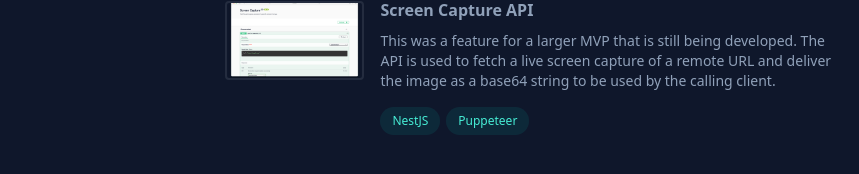
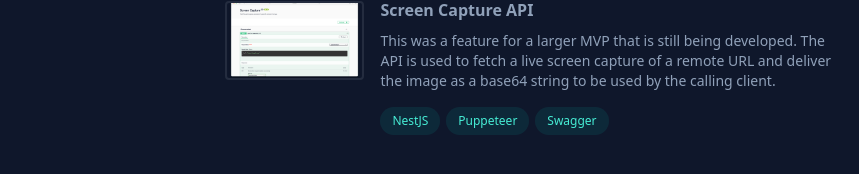
Before and after one commit to dishmael/my-portfolio-site, a SvelteKit app: page / in a window 1280 px wide. Shown: the part 2978-3152 px from the top of the page, without its empty margins (400-1259 px from the left). Built offline with nearby package versions, Linux system fonts and the light colour scheme.

Commit message:
Added tech to project

```diff
--- a/src/routes/+page.svelte
+++ b/src/routes/+page.svelte
@@ -215,7 +215,7 @@
 				<ProjectCard
 					heading="Screen Capture API"
 					imgSrc="/images/nestjs-screen-capture.png"
-					skills={['NestJS', 'Puppeteer']}
+					skills={['NestJS', 'Puppeteer', 'Swagger']}
 				>
 					<p>
 						This was a feature for a larger MVP that is still being developed. The API is used to
```
